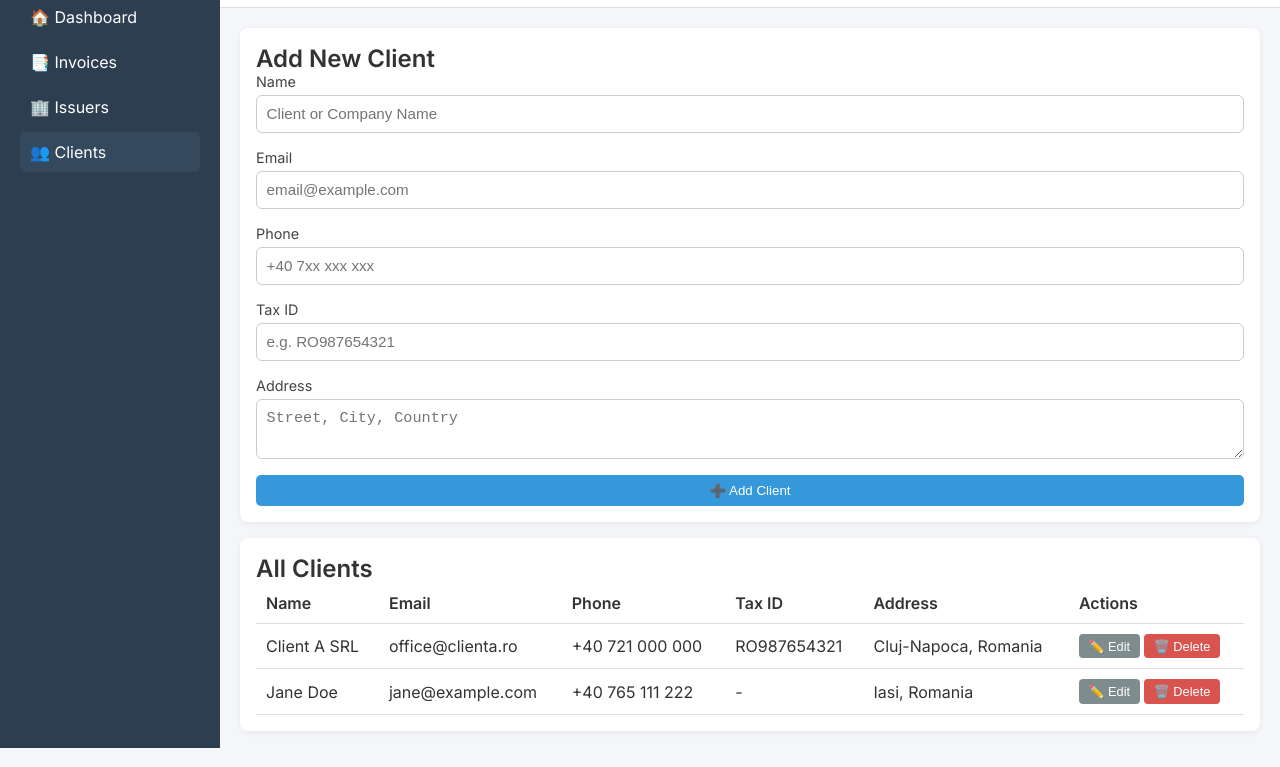
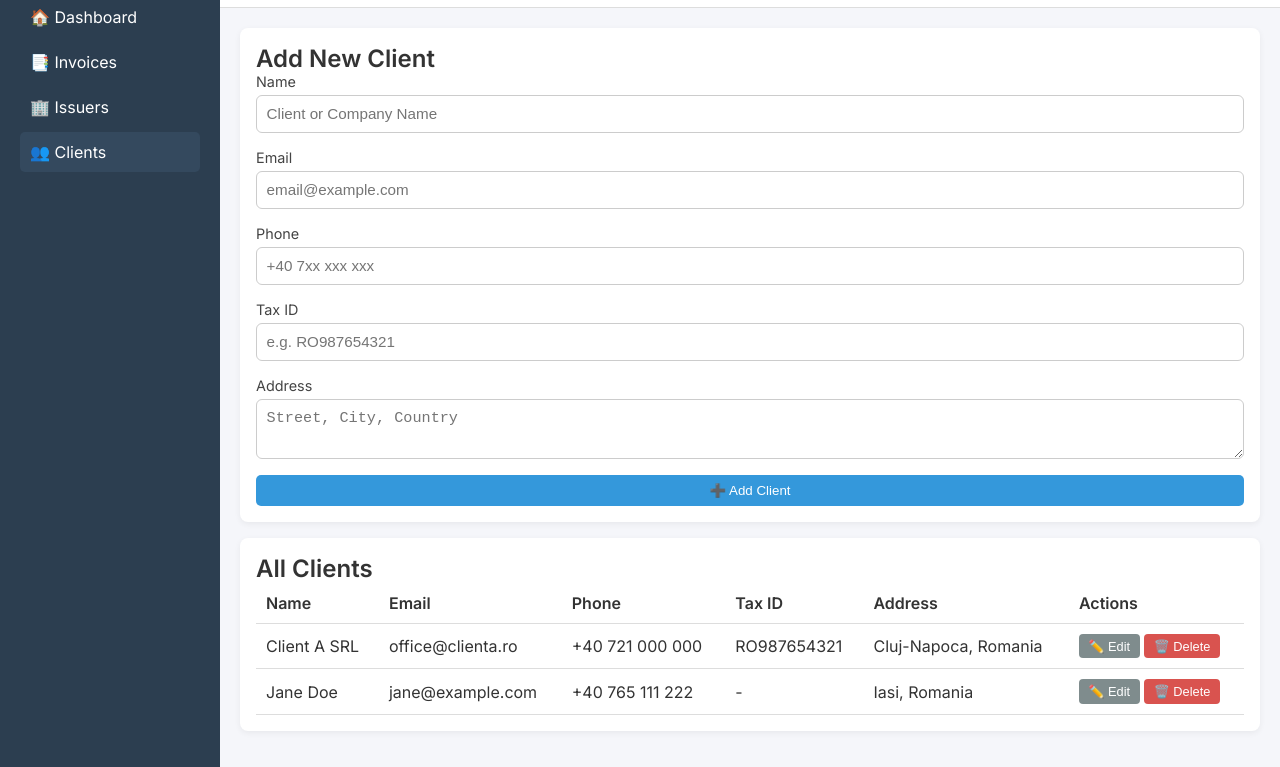
Before and after one commit to cbuzuloiu/invoiceManagement, a plain HTML site: page clients.html in a window 1280 px wide. Shown: the part 52-819 px from the top of the page. Drawn offline with Linux system fonts and the light colour scheme.

Commit message:
modified the sidebar to have background for full height of the website

```diff
--- a/style.css
+++ b/style.css
@@ -19,6 +19,7 @@
   .dashboard {
     display: flex;
     min-height: 100vh;
+    align-items: stretch; /* ensure columns stretch to full container height */
   }
   .sidebar {
     width: 220px;
@@ -248,7 +249,7 @@
 /* Sidebar full height (works with flex layout) */
 .sidebar {
   width: 220px;
-  height: 100vh; /* full viewport height */
+  min-height: 100vh; /* at least viewport height; grows with content */
 }
 
 /* main-content inherits flex styles from unified layout */
```
